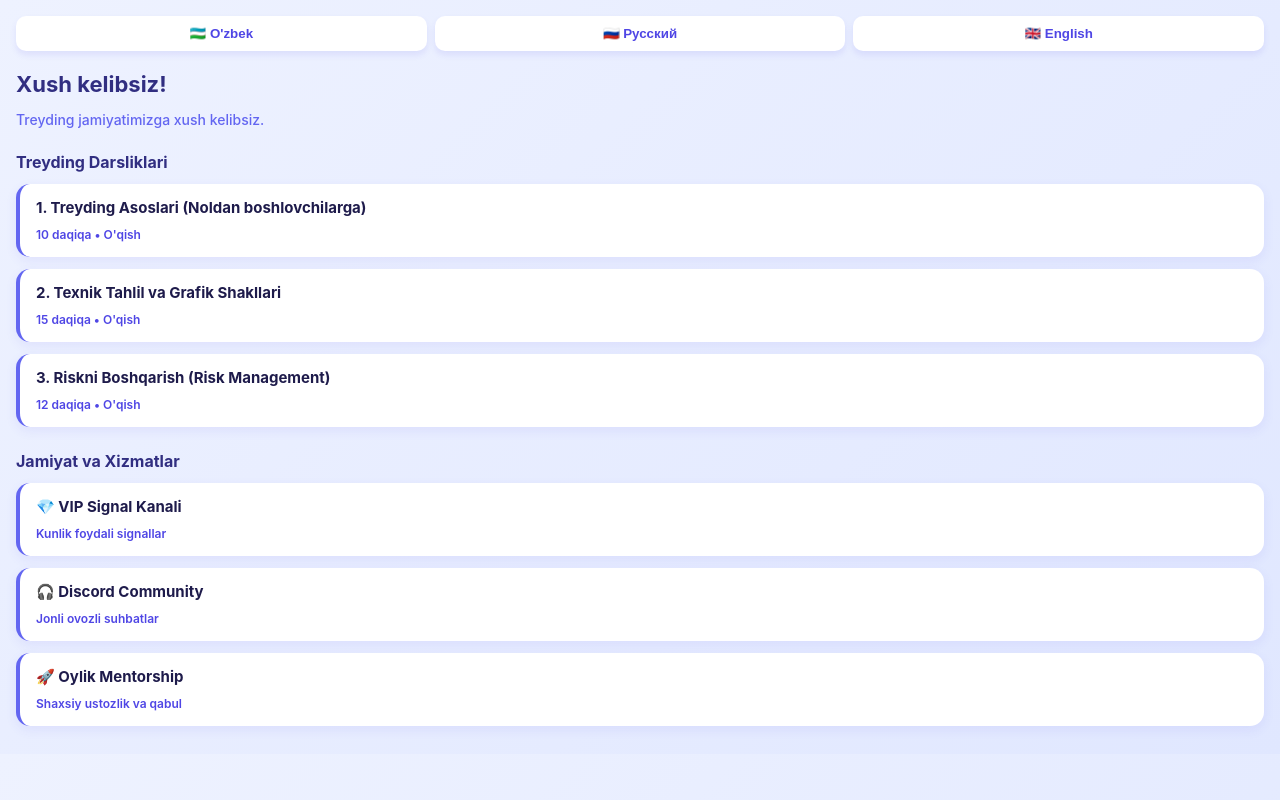
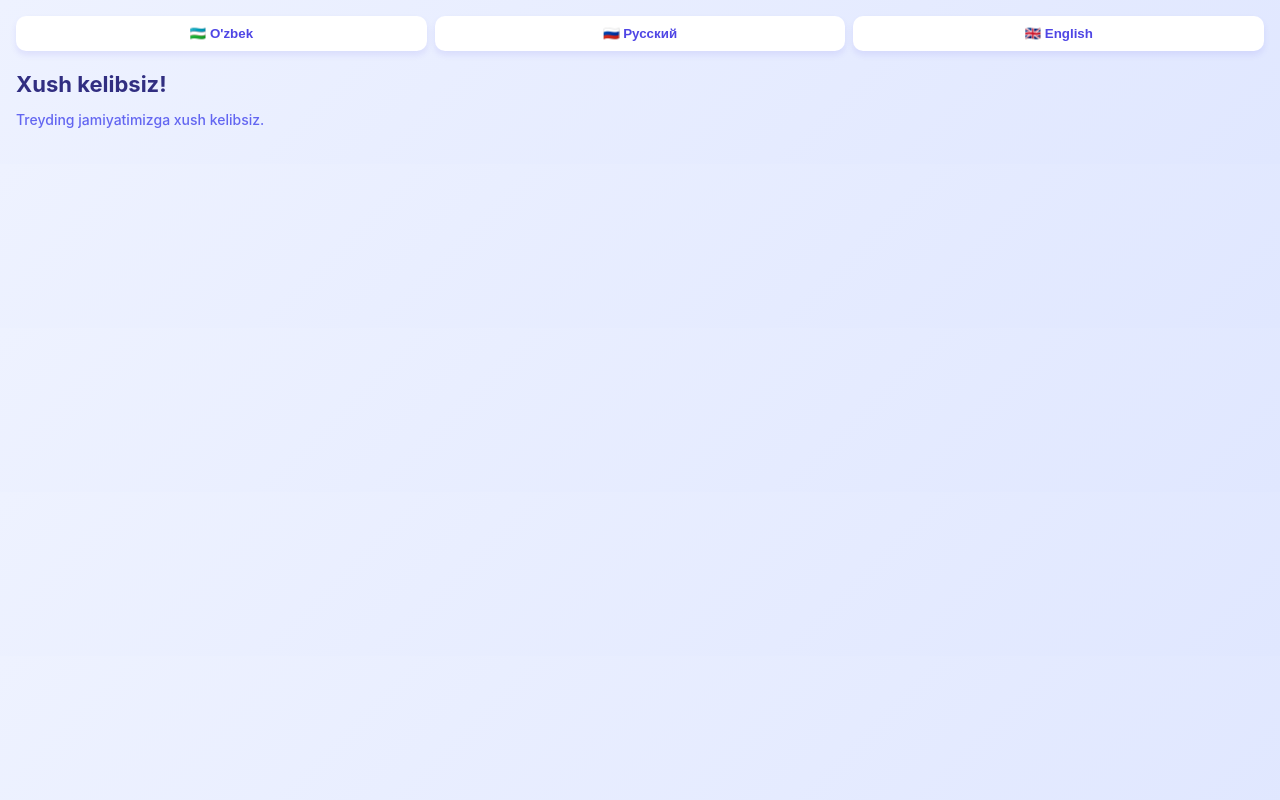
Before and after one commit to Zacapital/telegram-bot-mini-app, a plain HTML site: page index.html in a window 1280 px wide. Drawn offline with Linux system fonts and the light colour scheme.

Commit message:
Update index.html

```diff
--- a/index.html
+++ b/index.html
@@ -9,7 +9,6 @@
     <style>
         body {
             font-family: -apple-system, BlinkMacSystemFont, 'Segoe UI', Roboto, Helvetica, Arial, sans-serif;
-            /* Rasmga moslangan zamonaviy och ko'k gradient fon */
             background: linear-gradient(135deg, #eef2ff 0%, #e0e7ff 100%);
             color: #1e1b4b;
             margin: 0;
@@ -48,36 +47,6 @@
             margin-bottom: 20px;
             font-weight: 500;
         }
-        .section-title {
-            font-size: 16px;
-            font-weight: 700;
-            margin: 24px 0 12px 0;
-            color: #312e81;
-        }
-        .card {
-            background-color: #ffffff;
-            padding: 14px 16px;
-            border-radius: 14px;
-            margin-bottom: 12px;
-            box-shadow: 0 4px 12px rgba(79, 70, 229, 0.08);
-            cursor: pointer;
-            transition: transform 0.15s, box-shadow 0.15s;
-            border-left: 4px solid #6366f1;
-        }
-        .card:active {
-            transform: scale(0.98);
-            box-shadow: 0 2px 6px rgba(79, 70, 229, 0.12);
-        }
-        .card h3 {
-            margin: 0 0 6px 0;
-            font-size: 15px;
-            color: #1e1b4b;
-        }
-        .card span {
-            font-size: 12px;
-            color: #4f46e5;
-            font-weight: 600;
-        }
     </style>
 </head>
 <body>
@@ -93,95 +62,19 @@
     <h1 id="main-title">Xush kelibsiz!</h1>
     <p id="main-desc">Treyding jamiyatimizga xush kelibsiz.</p>
 
-    <div class="section-title" id="edu-title">Treyding Darsliklari</div>
-
-    <div class="card" onclick="alert('Tez kunda!')">
-        <h3 id="c1-title">1. Treyding Asoslari (Noldan boshlovchilarga)</h3>
-        <span id="c1-sub">10 daqiqa • O'qish</span>
-    </div>
-
-    <div class="card" onclick="alert('Tez kunda!')">
-        <h3 id="c2-title">2. Texnik Tahlil va Grafik Shakllari</h3>
-        <span id="c2-sub">15 daqiqa • O'qish</span>
-    </div>
-
-    <div class="card" onclick="alert('Tez kunda!')">
-        <h3 id="c3-title">3. Riskni Boshqarish (Risk Management)</h3>
-        <span id="c3-sub">12 daqiqa • O'qish</span>
-    </div>
-
-    <div class="section-title" id="comm-title">Jamiyat va Xizmatlar</div>
-
-    <div class="card" onclick="alert('Signal kanaliga o\'tish')">
-        <h3 id="c4-title">💎 VIP Signal Kanali</h3>
-        <span id="c4-sub">Kunlik foydali signallar</span>
-    </div>
-
-    <div class="card" onclick="alert('Discord ga o\'tish')">
-        <h3 id="c5-title">🎧 Discord Community</h3>
-        <span id="c5-sub">Jonli ovozli suhbatlar</span>
-    </div>
-
-    <div class="card" onclick="alert('Mentorship bo\'limi')">
-        <h3 id="c6-title">🚀 Oylik Mentorship</h3>
-        <span id="c6-sub">Shaxsiy ustozlik va qabul</span>
-    </div>
-
 <script>
 const translations = {
     uz: {
         mainTitle: "Xush kelibsiz!",
-        mainDesc: "Treyding jamiyatimizga xush kelibsiz.",
-        eduTitle: "Treyding Darsliklari",
-        c1Title: "1. Treyding Asoslari (Noldan boshlovchilarga)",
-        c1Sub: "10 daqiqa • O'qish",
-        c2Title: "2. Texnik Tahlil va Grafik Shakllari",
-        c2Sub: "15 daqiqa • O'qish",
-        c3Title: "3. Riskni Boshqarish (Risk Management)",
-        c3Sub: "12 daqiqa • O'qish",
-        commTitle: "Jamiyat va Xizmatlar",
-        c4Title: "💎 VIP Signal Kanali",
-        c4Sub: "Kunlik foydali signallar",
-        c5Title: "🎧 Discord Community",
-        c5Sub: "Jonli ovozli suhbatlar",
-        c6Title: "🚀 Oylik Mentorship",
-        c6Sub: "Shaxsiy ustozlik va qabul"
+        mainDesc: "Treyding jamiyatimizga xush kelibsiz."
     },
     ru: {
         mainTitle: "Добро пожаловать!",
-        mainDesc: "Добро пожаловать в наше трейдинг сообщество.",
-        eduTitle: "Уроки трейдинга",
-        c1Title: "1. Основы трейдинга (Для новичков)",
-        c1Sub: "10 минут • Читать",
-        c2Title: "2. Технический анализ и паттерны",
-        c2Sub: "15 минут • Читать",
-        c3Title: "3. Управление рисками (Risk Management)",
-        c3Sub: "12 минут • Читать",
-        commTitle: "Сообщество и услуги",
-        c4Title: "💎 VIP Сигнальный канал",
-        c4Sub: "Ежедневные прибыльные сигналы",
-        c5Title: "🎧 Discord Сообщество",
-        c5Sub: "Живые голосовые чаты",
-        c6Title: "🚀 Ежемесячное наставничество",
-        c6Sub: "Личное менторство и набор"
+        mainDesc: "Добро пожаловать в наше трейдинг сообщество."
     },
     en: {
         mainTitle: "Welcome!",
-        mainDesc: "Welcome to our trading community.",
-        eduTitle: "Trading Lessons",
-        c1Title: "1. Trading Basics (For Beginners)",
-        c1Sub: "10 mins • Read",
-        c2Title: "2. Technical Analysis & Chart Patterns",
-        c2Sub: "15 mins • Read",
-        c3Title: "3. Risk Management",
-        c3Sub: "12 mins • Read",
-        commTitle: "Community & Services",
-        c4Title: "💎 VIP Signals Channel",
-        c4Sub: "Daily profitable signals",
-        c5Title: "🎧 Discord Community",
-        c5Sub: "Live voice chats",
-        c6Title: "Monthly Mentorship",
-        c6Sub: "Personal mentorship & admission"
+        mainDesc: "Welcome to our trading community."
     }
 };
 
@@ -191,20 +84,6 @@ function setLanguage(lang) {
 
     document.getElementById('main-title').innerText = t.mainTitle;
     document.getElementById('main-desc').innerText = t.mainDesc;
-    document.getElementById('edu-title').innerText = t.eduTitle;
-    document.getElementById('c1-title').innerText = t.c1Title;
-    document.getElementById('c1-sub').innerText = t.c1Sub;
-    document.getElementById('c2-title').innerText = t.c2Title;
-    document.getElementById('c2-sub').innerText = t.c2Sub;
-    document.getElementById('c3-title').innerText = t.c3Title;
-    document.getElementById('c3-sub').innerText = t.c3Sub;
-    document.getElementById('comm-title').innerText = t.commTitle;
-    document.getElementById('c4-title').innerText = t.c4Title;
-    document.getElementById('c4-sub').innerText = t.c4Sub;
-    document.getElementById('c5-title').innerText = t.c5Title;
-    document.getElementById('c5-sub').innerText = t.c5Sub;
-    document.getElementById('c6-title').innerText = t.c6Title;
-    document.getElementById('c6-sub').innerText = t.c6Sub;
 }
 
 window.onload = () => {
```
